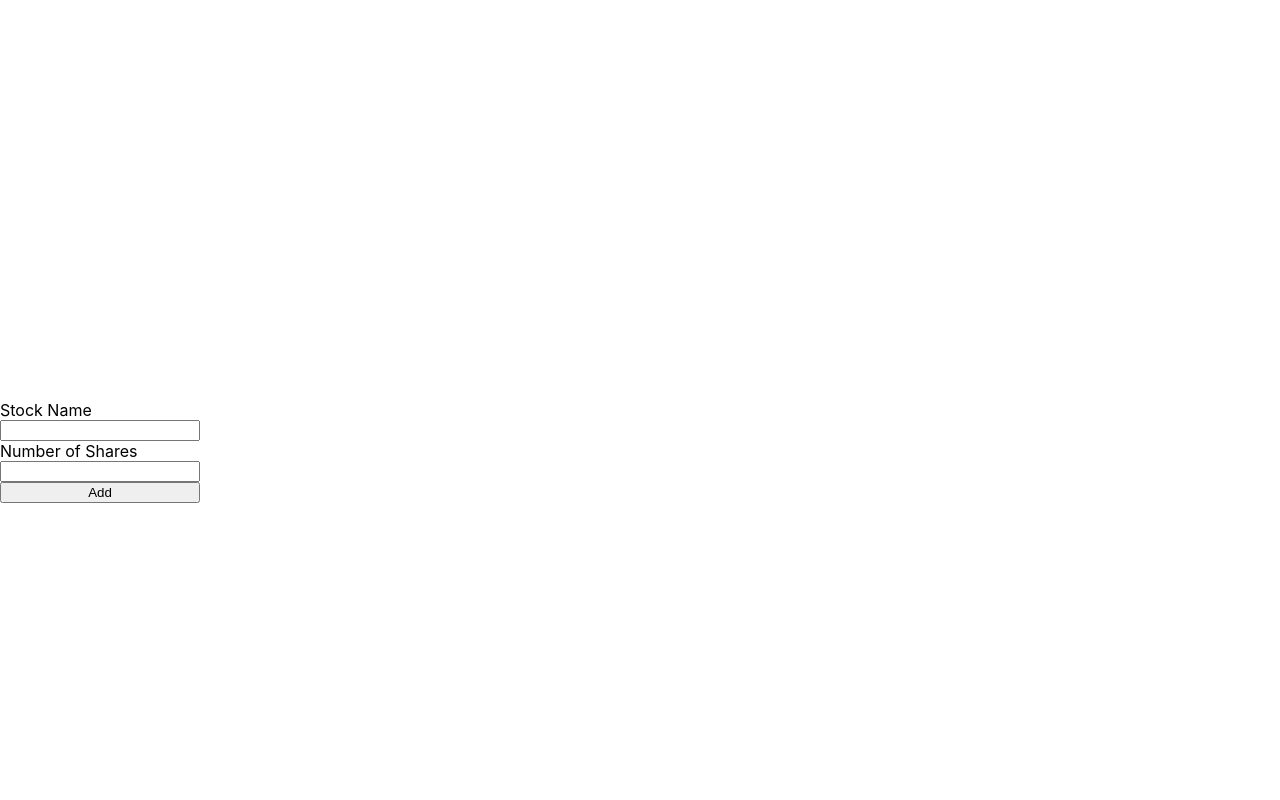
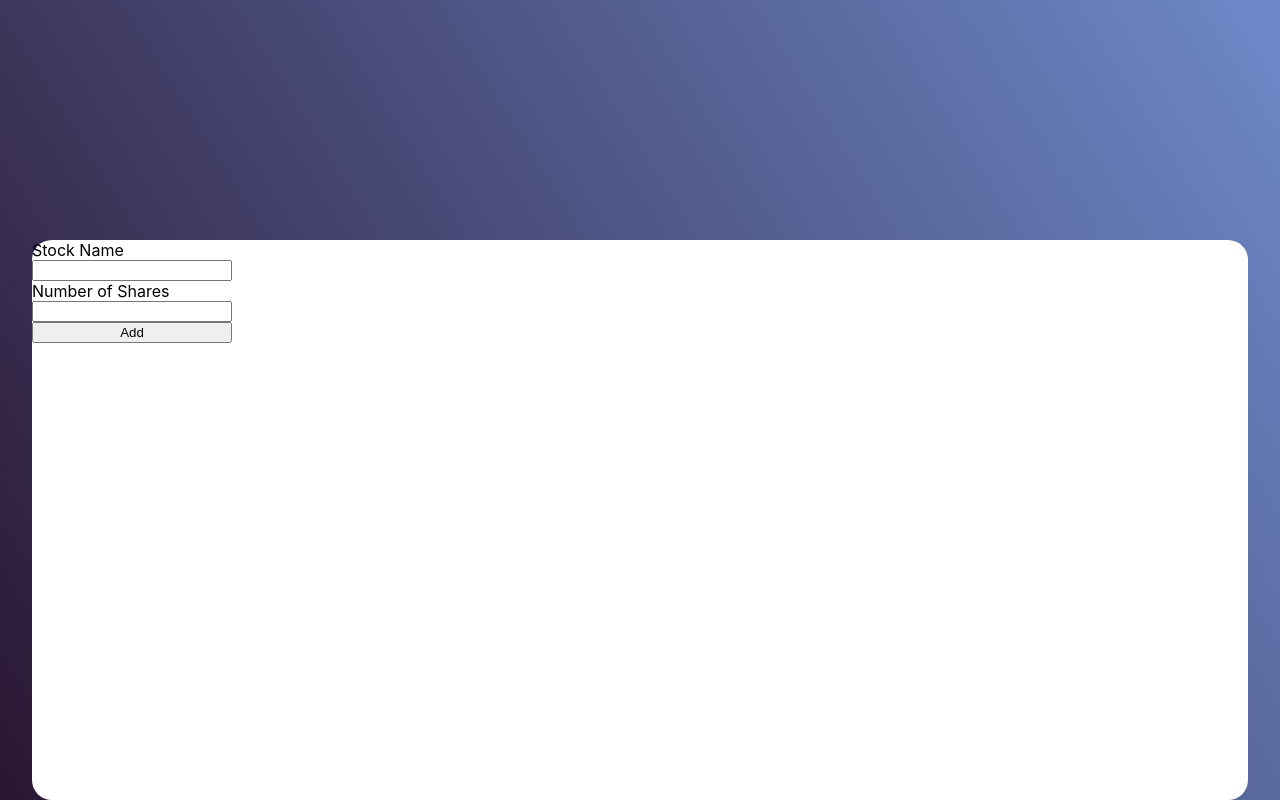
Before and after one commit to Stefan-RR/stock-portfolio-tracker, a React (Create React App) app: page / in a window 1280 px wide. Built offline with nearby package versions, Linux system fonts and the light colour scheme; no server answers.

Commit message:
Update App.css

```diff
--- a/src/App.css
+++ b/src/App.css
@@ -1,11 +1,25 @@
+html {
+    margin: 0;
+    height: 100%;
+}
+.App {
+    background: rgb(42,22,50);
+    background: linear-gradient(58deg, rgba(42,22,50,1) 0%, rgba(109,138,201,1) 100%);
+    display: flex;
+    flex-direction: column;
+    align-items: center;
+}
 .top {
     display: block;
     width: 100%;
-    height: 400px;
+    height: 30vh;
 }
 .bottom {
-    width: 100%;
-    height: 400px;
+    display: block;
+    width: 95%;
+    height: 70vh;
+    background-color: rgb(255, 255, 255);
+    border-radius: 20px;
 }
 .form {
     display: flex;
```
